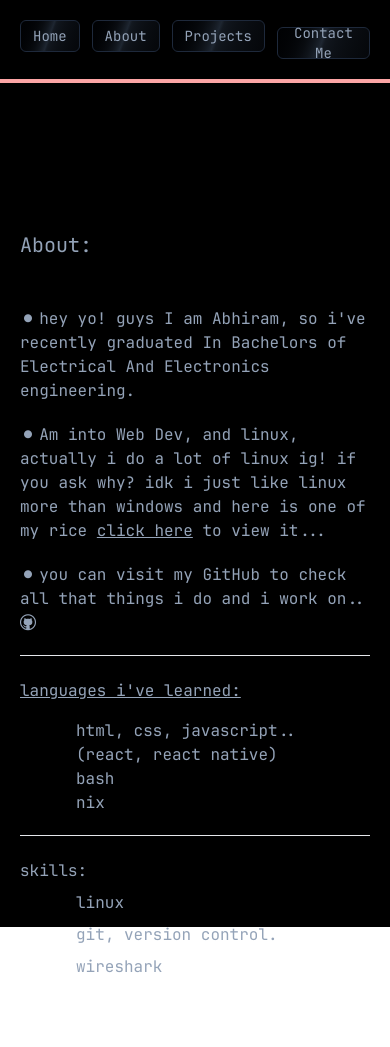
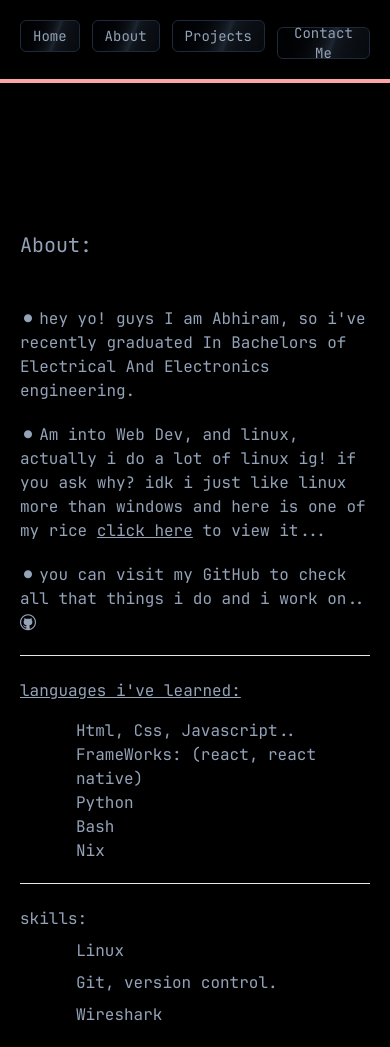
Before and after one commit to TheDummyUser/x, a React (Vite) app: page /about in a window 390 px wide. Before the commit the page ends 979 px from the top, so only its background shows below. Built offline with nearby package versions, Linux system fonts and the light colour scheme.

Commit message:
modified css, about, contact me, home pages

```diff
--- a/src/index.css
+++ b/src/index.css
@@ -4,5 +4,5 @@
 
 @font-face {
     font-family: "JetBrains";
-    src: url("../public/JetBrainsMonoNerdFont-Regular.ttf");
+    src: url("/JetBrainsMonoNerdFont-Regular.ttf");
 }
--- a/src/pages/About.tsx
+++ b/src/pages/About.tsx
@@ -3,7 +3,7 @@ const About = () => {
   return (
     <>
       <Heder />
-      <div className=" font-JetBrains p-5 text-slate-400 h-screen bg-black">
+      <div className=" font-JetBrains p-5 text-slate-400 h-full bg-black">
         <p className=" text-xl md:text-6xl pt-32">About:</p>
 
         <div className=" space-y-5 pt-12">
@@ -34,9 +34,10 @@ const About = () => {
           <p className=" space-y-4">
             <p className=" underline">languages i've learned:</p>
             <p className=" pl-14">
-              <p>html, css, javascript.. (react, react native)</p>
-              <p>bash</p>
-              <p>nix</p>
+              <p>Html, Css, Javascript.. FrameWorks: (react, react native)</p>
+              <p>Python</p>
+              <p>Bash</p>
+              <p>Nix</p>
             </p>
           </p>
           <hr className="h-1" />
@@ -44,9 +45,9 @@ const About = () => {
           <p className=" space-y-2">
             <p>skills:</p>
             <p className=" space-y-2 pl-14">
-              <p>linux</p>
-              <p>git, version control.</p>
-              <p>wireshark</p>
+              <p>Linux</p>
+              <p>Git, version control.</p>
+              <p className="">Wireshark</p>
             </p>
           </p>
         </div>
--- a/src/pages/Contactme.tsx
+++ b/src/pages/Contactme.tsx
@@ -7,7 +7,7 @@ const Contactme = () => {
       <div className=" font-JetBrains bg-black text-slate-400 h-screen p-5 pt-32">
         <p className="md:text-6xl text-xl">Contact Me:</p>
 
-        <div className=" space-y-3">
+        <div className=" space-y-3 pl-14 md:pl-36">
           <div className=" pt-12 space-y-8">
             <p>Ofcource i can center this div but i won't...</p>
             <p>
--- a/src/pages/Home.tsx
+++ b/src/pages/Home.tsx
@@ -7,8 +7,11 @@ const Home = () => {
       <div className=" font-JetBrains bg-black text-slate-400 h-full w-full justify-between p-5">
         <div className="flex flex-col justify-center items-center h-screen space-y-4">
           <p>
-            Okie if you find this page, that means you one of the internet
-            freeks ig!
+            if you find this page, that means you are one of the internet freeks
+            ig!
+            <br />
+            okie so yeah visit about me or any other pages to know more about
+            me....
           </p>
         </div>
       </div>
```
Also changed, not shown: src/components/Heder.tsx (line endings or trailing spaces).
